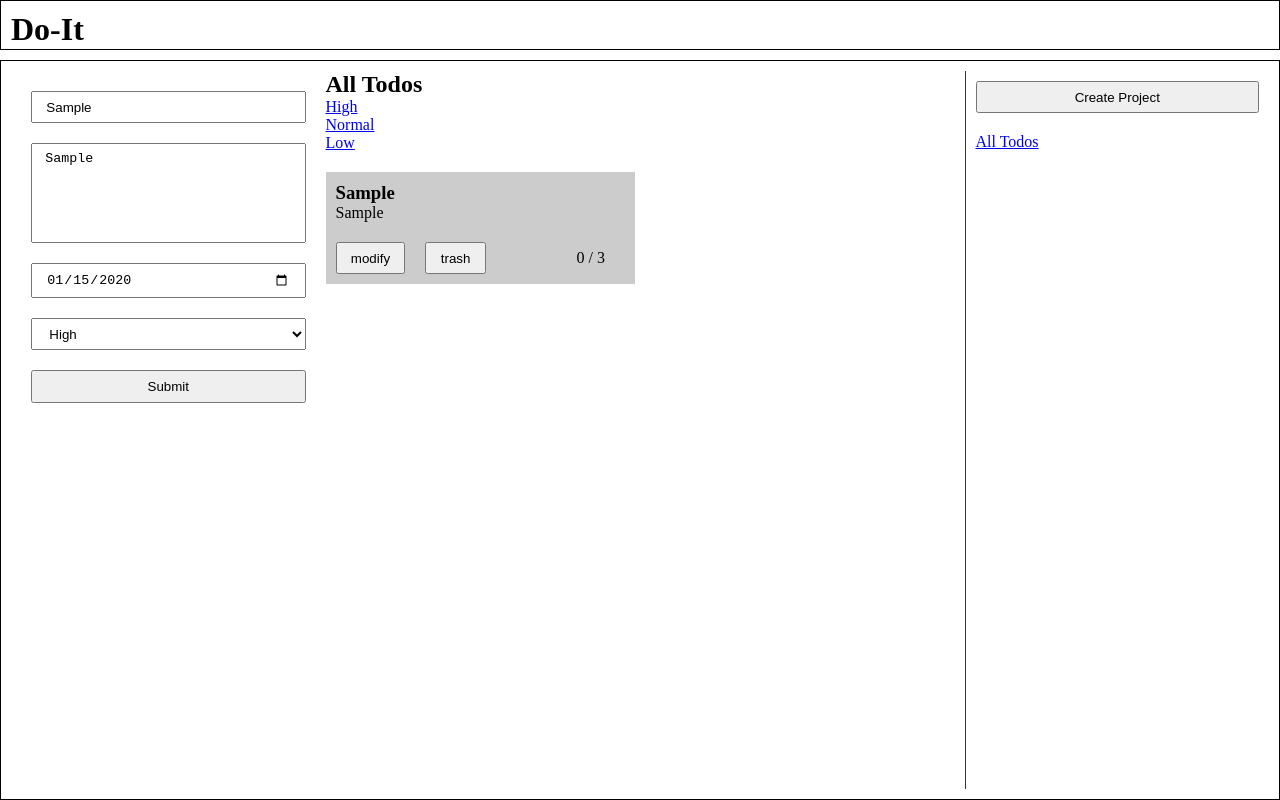
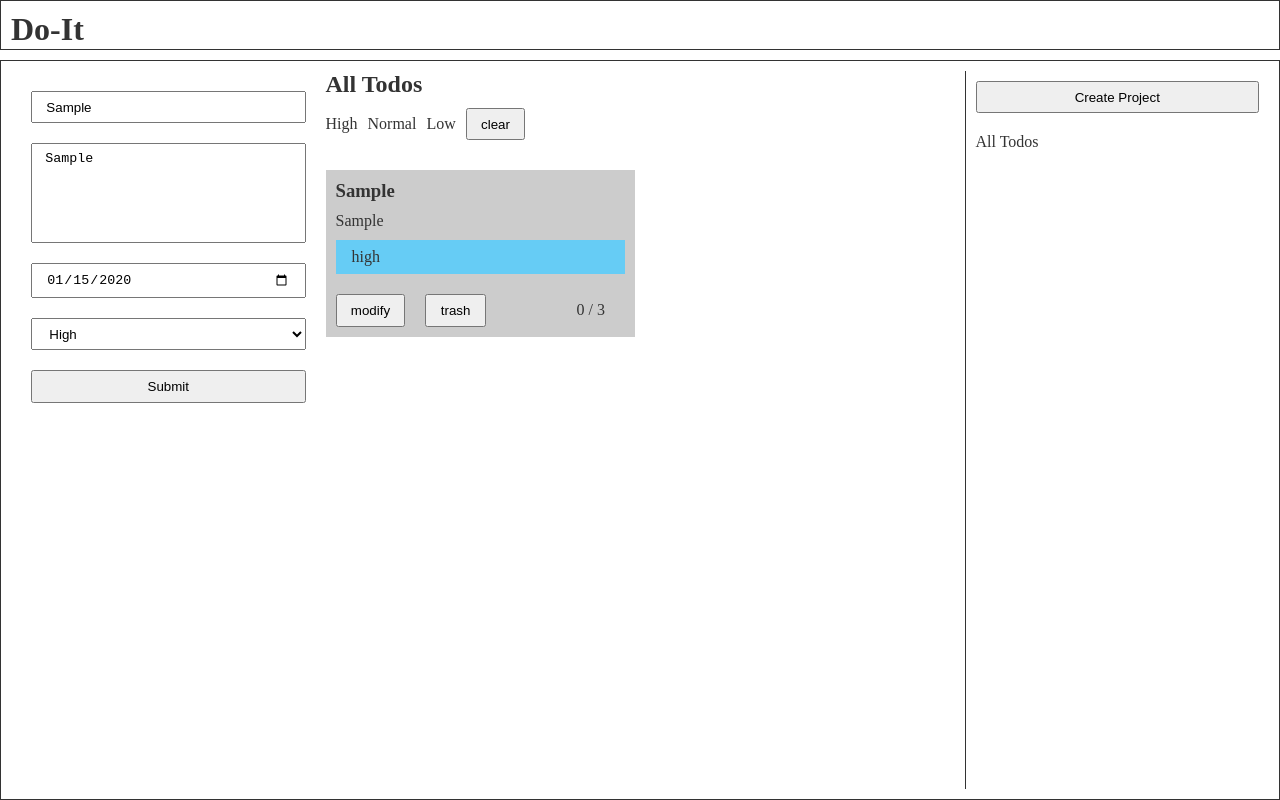
Before and after one commit to ecniv18/do-it, a website built with webpack: page src/template.html in a window 1280 px wide. Both pictures are taken after typing "Sample", "Sample", "2020-01-15" into the empty fields and a click on the button "Submit". Built offline with nearby package versions, Linux system fonts and the light colour scheme.

Commit message:
modify to accomodate to newly created filter functionality

```diff
--- a/src/class/ProjectContainer.js
+++ b/src/class/ProjectContainer.js
@@ -1,3 +1,4 @@
+import clearFilter from '../func/clearFilter';
 import DefaultProject from './DefaultProject';
 
 export default class ProjectContainer {
@@ -23,6 +24,7 @@ export default class ProjectContainer {
 
   static setActiveProject(project) {
     project.setActive();
+    clearFilter();
     this.#list.forEach((proj) => {
       if (proj.id !== project.id) {
         proj.setInactive();
--- a/src/class/Todo.js
+++ b/src/class/Todo.js
@@ -1,6 +1,6 @@
 export default class Todo {
   constructor(title, description, dueDate, priority) {
-    const formattedDate = new Date(dueDate);
+    const formattedDate = dueDate === '' ? new Date() : new Date(dueDate);
     this.title = title;
     this.description = description;
     this.dueDate = `${formattedDate.getMonth()} / ${formattedDate.getDay()}`;
--- a/src/dom/popuplateTodoList.js
+++ b/src/dom/popuplateTodoList.js
@@ -2,10 +2,11 @@ import ProjectContainer from '../class/ProjectContainer';
 import todoElement from './todoElement';
 
 export default function populateTodoList(
+  todoList = ProjectContainer.getActiveProject().list,
   container = document.querySelector('.todo-list-container')
 ) {
   container.innerHTML = '';
-  ProjectContainer.getActiveProject().list.forEach((todo) => {
+  todoList.forEach((todo) => {
     container.appendChild(todoElement(todo));
   });
 
--- a/src/dom/projectElement.js
+++ b/src/dom/projectElement.js
@@ -11,9 +11,7 @@ export default function projectElement(project) {
   link.addEventListener('click', (e) => {
     e.preventDefault();
     ProjectContainer.setActiveProject(project);
-    ProjectContainer.list.forEach((p) => {
-      console.log(p.name, p.activeStatus);
-    });
+
     populateTodoList();
   });
 
--- a/src/dom/querySelectors.js
+++ b/src/dom/querySelectors.js
@@ -3,5 +3,15 @@ const descInput = document.querySelector('.desc-textarea');
 const dueDateInput = document.querySelector('.time-input');
 const prioritySelect = document.querySelector('.priority-select');
 const submitButton = document.querySelector('.submit-button');
+const filters = document.querySelectorAll('.filter-btn');
+const filterClearBtn = document.querySelector('.filter-clear-button');
 
-export { titleInput, descInput, dueDateInput, prioritySelect, submitButton };
+export {
+  titleInput,
+  descInput,
+  dueDateInput,
+  prioritySelect,
+  submitButton,
+  filters,
+  filterClearBtn,
+};
--- a/src/dom/todoElement.js
+++ b/src/dom/todoElement.js
@@ -8,6 +8,7 @@ export default function todoElement(prop) {
   const todoModifyButton = document.createElement('button');
   const todoTrashButton = document.createElement('button');
   const todoDate = document.createElement('span');
+  const todoPriority = document.createElement('span');
 
   todo.classList.add('todo');
   todoInfoCont.classList.add('todo-info');
@@ -17,11 +18,13 @@ export default function todoElement(prop) {
   todoModifyButton.classList.add('todo-modify-button');
   todoTrashButton.classList.add('todo-trash-button');
   todoDate.classList.add('todo-date');
+  todoPriority.classList.add('todo-priority');
 
   // contents
   todoTitle.innerText = prop.title;
   todoDesc.innerText = prop.description;
   todoDate.innerText = prop.dueDate;
+  todoPriority.innerText = prop.priority;
   todoModifyButton.innerText = 'modify';
   todoTrashButton.innerText = 'trash';
 
@@ -30,6 +33,7 @@ export default function todoElement(prop) {
   todo.appendChild(todoControlsCont);
   todoInfoCont.appendChild(todoTitle);
   todoInfoCont.appendChild(todoDesc);
+  todoInfoCont.append(todoPriority);
   todoControlsCont.appendChild(todoModifyButton);
   todoControlsCont.appendChild(todoTrashButton);
   todoControlsCont.appendChild(todoDate);
--- a/src/func/validation.js
+++ b/src/func/validation.js
@@ -14,7 +14,6 @@ export function validateTodo(todo) {
     errors.push('description length must not be more than 100 characters');
   }
 
-  console.log(errors);
   return errors;
 }
 
@@ -23,6 +22,5 @@ export function validateProject(name) {
   if (name <= 0) {
     errors.push('Project name is required');
   }
-  console.log(errors);
   return errors;
 }
--- a/src/index.js
+++ b/src/index.js
@@ -4,9 +4,11 @@ import populateProjectList from './dom/popuplateProjectList';
 import populateTodoList from './dom/popuplateTodoList';
 import todoFormInit from './dom/todoFormInit';
 import projectFormInit from './dom/projectFormInit';
+import filterTodosInit from './dom/fitlerInit';
 
 // INIT
 todoFormInit();
 projectFormInit();
+filterTodosInit();
 populateProjectList();
 populateTodoList();
--- a/src/styles.css
+++ b/src/styles.css
@@ -10,9 +10,18 @@ html {
 
 body {
   font-size: 1.6rem;
+  color: #333;
 }
 ul {
   list-style: none;
+}
+
+a {
+  font-size: inherit;
+  font-weight: inherit;
+  font-family: inherit;
+  color: inherit;
+  text-decoration: none;
 }
 
 button {
@@ -80,6 +89,9 @@ button {
 
 .todo-info {
   word-wrap: break-word;
+  display: flex;
+  flex-direction: column;
+  gap: 1rem;
 }
 
 .todo-controls {
@@ -87,6 +99,12 @@ button {
   align-items: center;
   position: relative;
   gap: 2rem;
+}
+
+.todo-priority {
+  padding: 0.5em 1em;
+  display: block;
+  background-color: rgb(102, 204, 245);
 }
 
 .todo-controls .todo-date {
@@ -121,3 +139,20 @@ button {
 .project-form input {
   padding: 0.5em 1em;
 }
+
+/* MAIN NAV */
+.main-nav > * {
+  margin-bottom: 1rem;
+}
+
+.main-nav .filter,
+.filter ul {
+  display: flex;
+  gap: 1rem;
+  align-items: center;
+}
+
+.filter-btn[data-status='active'] {
+  font-weight: 900;
+  color: rgb(91, 200, 243);
+}
--- a/src/template.html
+++ b/src/template.html
@@ -18,9 +18,10 @@
             <input class="time-input" type="date" />
             <select class="priority-select">
               <option value="high">High</option>
-              <option value="high">Normal</option>
-              <option value="high">Lowest</option>
+              <option value="normal">Normal</option>
+              <option value="low">Low</option>
             </select>
+
             <button class="submit-button">Submit</button>
           </form>
         </div>
@@ -28,13 +29,36 @@
           <header class="main-nav">
             <h2 class="todo-heading">Current Active Project</h2>
             <nav class="filter">
-              <div class="priority-filter-container">
-                <ul class="priority-filter">
-                  <li><a href="#">High</a></li>
-                  <li><a href="#">Normal</a></li>
-                  <li><a href="#">Low</a></li>
-                </ul>
-              </div>
+              <ul class="priority-filter">
+                <li>
+                  <a
+                    class="filter-btn"
+                    data-name="high"
+                    data-status="inactive"
+                    href="#"
+                    >High</a
+                  >
+                </li>
+                <li>
+                  <a
+                    class="filter-btn"
+                    data-name="normal"
+                    data-status="inactive"
+                    href="#"
+                    >Normal</a
+                  >
+                </li>
+                <li>
+                  <a
+                    class="filter-btn"
+                    data-name="low"
+                    data-status="inactive"
+                    href="#"
+                    >Low</a
+                  >
+                </li>
+              </ul>
+              <button class="filter-clear-button">clear</button>
             </nav>
           </header>
           <ul class="todo-list-container">
```
